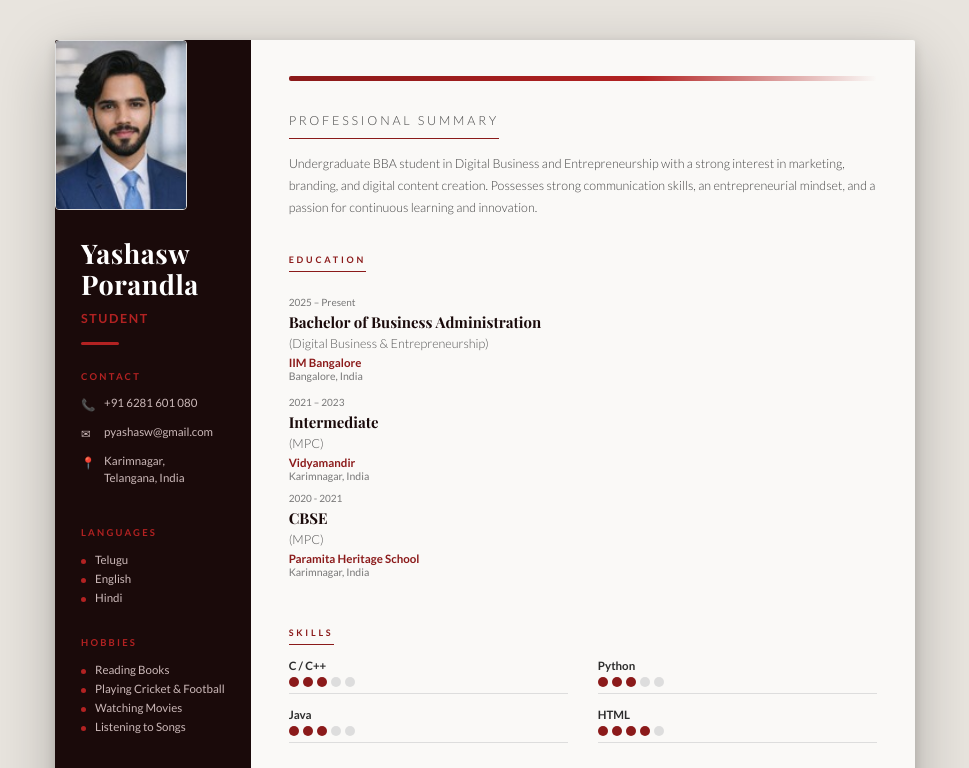
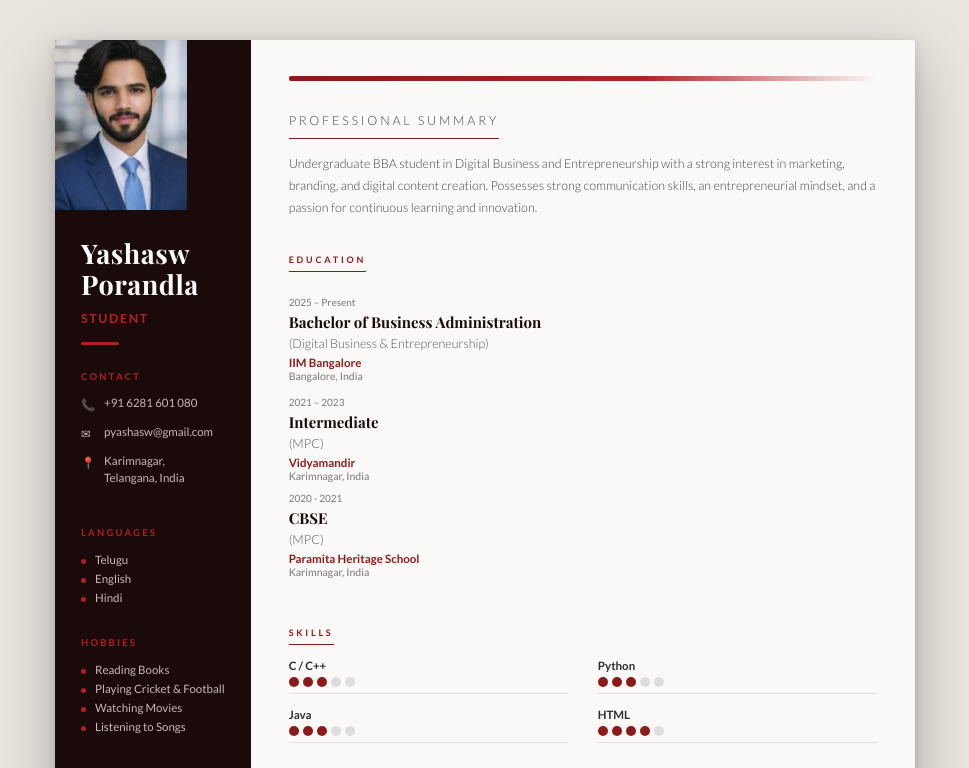
Before and after one commit to YashaswPorandla/Resume-Website, a plain HTML site: page index.html in a window 1280 px wide. Shown: the top 768 px of the page, without its empty margins (155-1124 px from the left). Drawn offline with nearby package versions, Linux system fonts and the light colour scheme.

Commit message:
Update index.html

```diff
--- a/index.html
+++ b/index.html
@@ -89,11 +89,7 @@
   		width: 132px;
   		height: 170px;
   		object-fit: cover;
-  		object-position: center top;
-  		border-radius: 4px;        /* slight rounding */
-  		border: 1px solid #ddd;   /* subtle border */
-  		display: block;
-	}
+ 	}
     /* ── Name & title block ─────────────────────────────────────── */
     .sidebar-name {
       padding: 28px 26px 6px;
```
